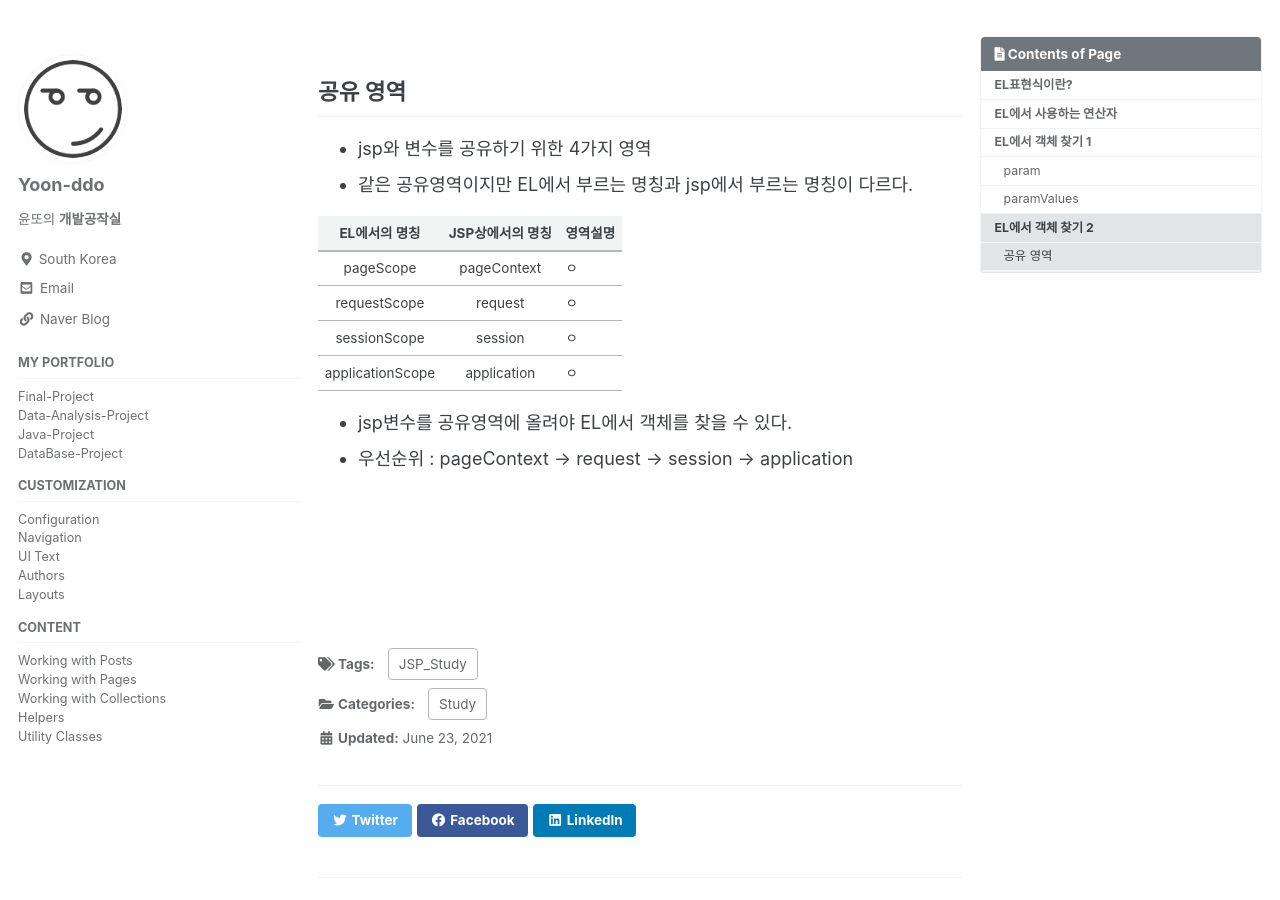
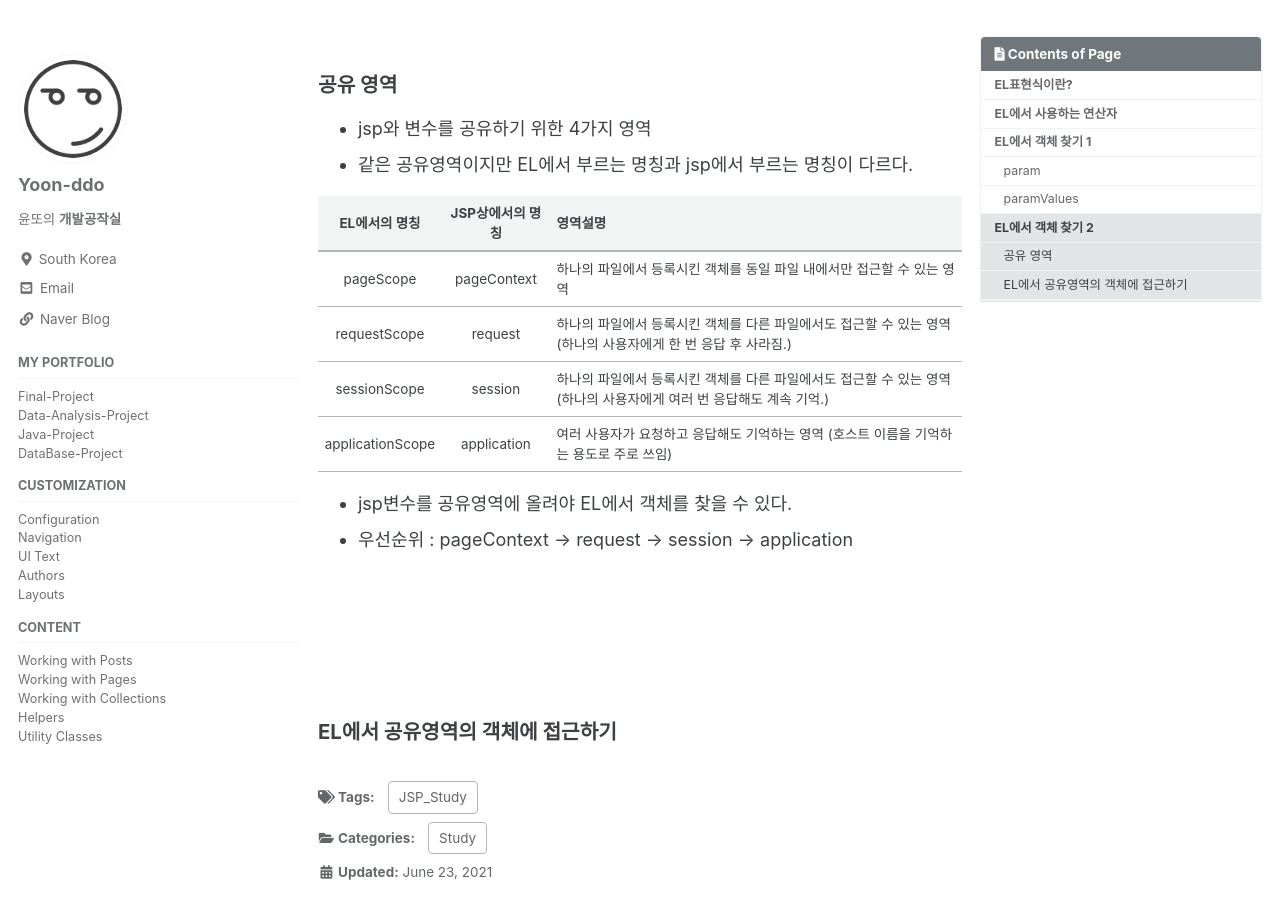
Before and after one commit to Yoon-ddo/Yoon-ddo.github.io, a Jekyll site: the page built from _posts/2021-06-23-JSP의 EL표현식.md, in a window 1280 px wide and 900 px high, scrolled down 2833 px. Built offline with Jekyll 4.4.1, drawn with Linux system fonts in a browser that asks for light colours; cached includes are drawn as plain includes.

Commit message:
Update 2021-06-23-JSP의 EL표현식.md

```diff
--- a/_posts/2021-06-23-JSP의 EL표현식.md
+++ b/_posts/2021-06-23-JSP의 EL표현식.md
@@ -83,7 +83,7 @@ el-hobby : ${ paramValues.hobby[0] }, ${ paramValues.hobby[1] }
 <br><br><br><br>
 
 # EL에서 객체 찾기 2
-* EL에서 객체 찾는 순서
+* **EL에서 객체 찾는 순서**
   1. EL이 가진 객체 이름 조회 (동일한 것)
   2. 없으면 공유영역 4가지를 조회
   3. 객체가 등록되어 있지 않다면 empty상태
@@ -91,20 +91,22 @@ el-hobby : ${ paramValues.hobby[0] }, ${ paramValues.hobby[1] }
 
 <br>
 
-## 공유 영역
+### 공유 영역
 * jsp와 변수를 공유하기 위한 4가지 영역
 * 같은 공유영역이지만 EL에서 부르는 명칭과 jsp에서 부르는 명칭이 다르다.
 
 
 | EL에서의 명칭  | JSP상에서의 명칭 | 영역설명 |
 |:---:|:---:|---|
-| pageScope | pageContext | ㅇ |
-| requestScope | request | ㅇ |
-| sessionScope | session | ㅇ |
-| applicationScope | application | ㅇ |
+| pageScope | pageContext | 하나의 파일에서 등록시킨 객체를 동일 파일 내에서만 접근할 수 있는 영역 |
+| requestScope | request | 하나의 파일에서 등록시킨 객체를 다른 파일에서도 접근할 수 있는 영역(하나의 사용자에게 한 번 응답 후 사라짐.) |
+| sessionScope | session | 하나의 파일에서 등록시킨 객체를 다른 파일에서도 접근할 수 있는 영역(하나의 사용자에게 여러 번 응답해도 계속 기억.) |
+| applicationScope | application | 여러 사용자가 요청하고 응답해도 기억하는 영역 (호스트 이름을 기억하는 용도로 주로 쓰임) |
 
 * jsp변수를 공유영역에 올려야 EL에서 객체를 찾을 수 있다.
 * 우선순위  : pageContext -> request -> session -> application
 
 
 <br><br><br><br>
+
+### EL에서 공유영역의 객체에 접근하기
```
